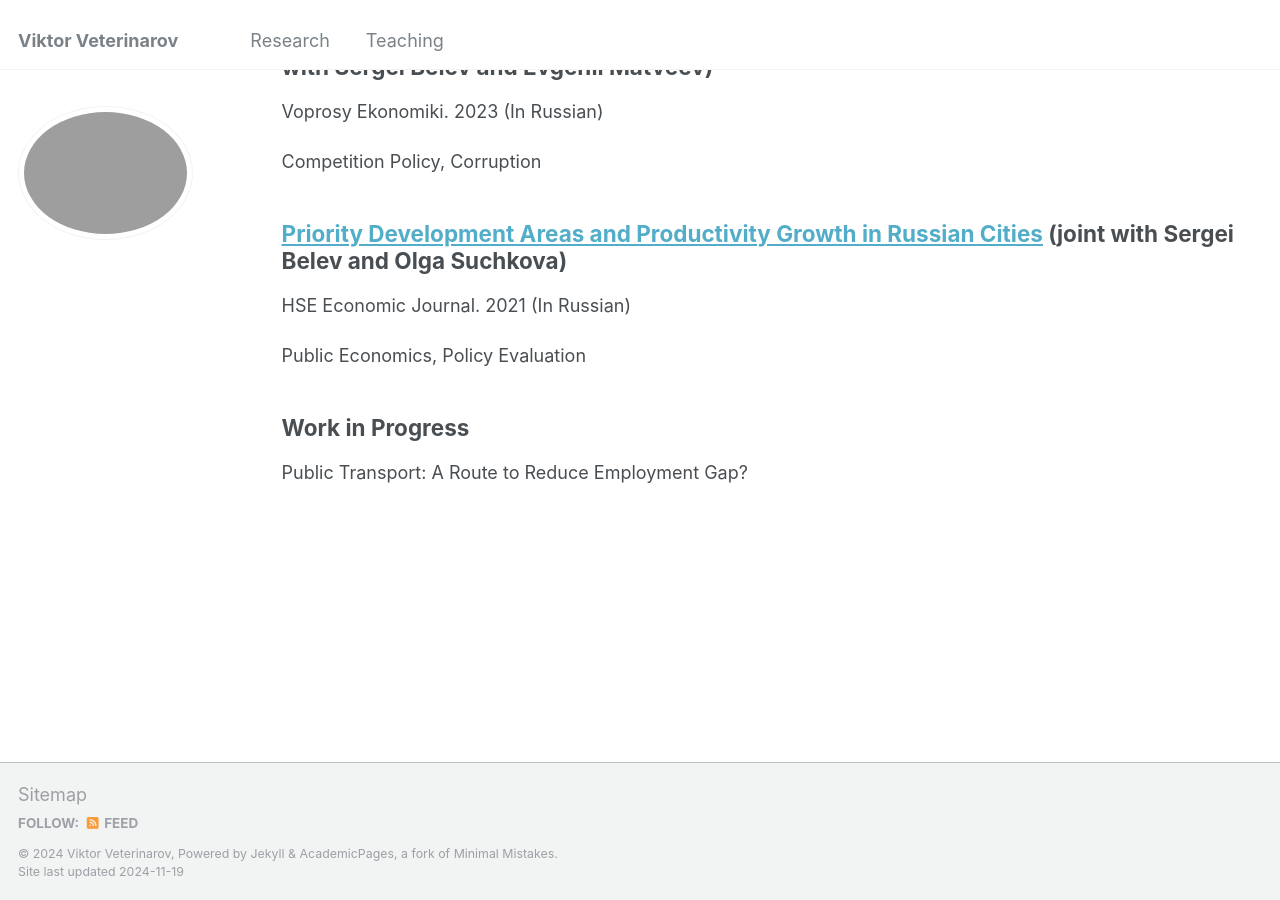
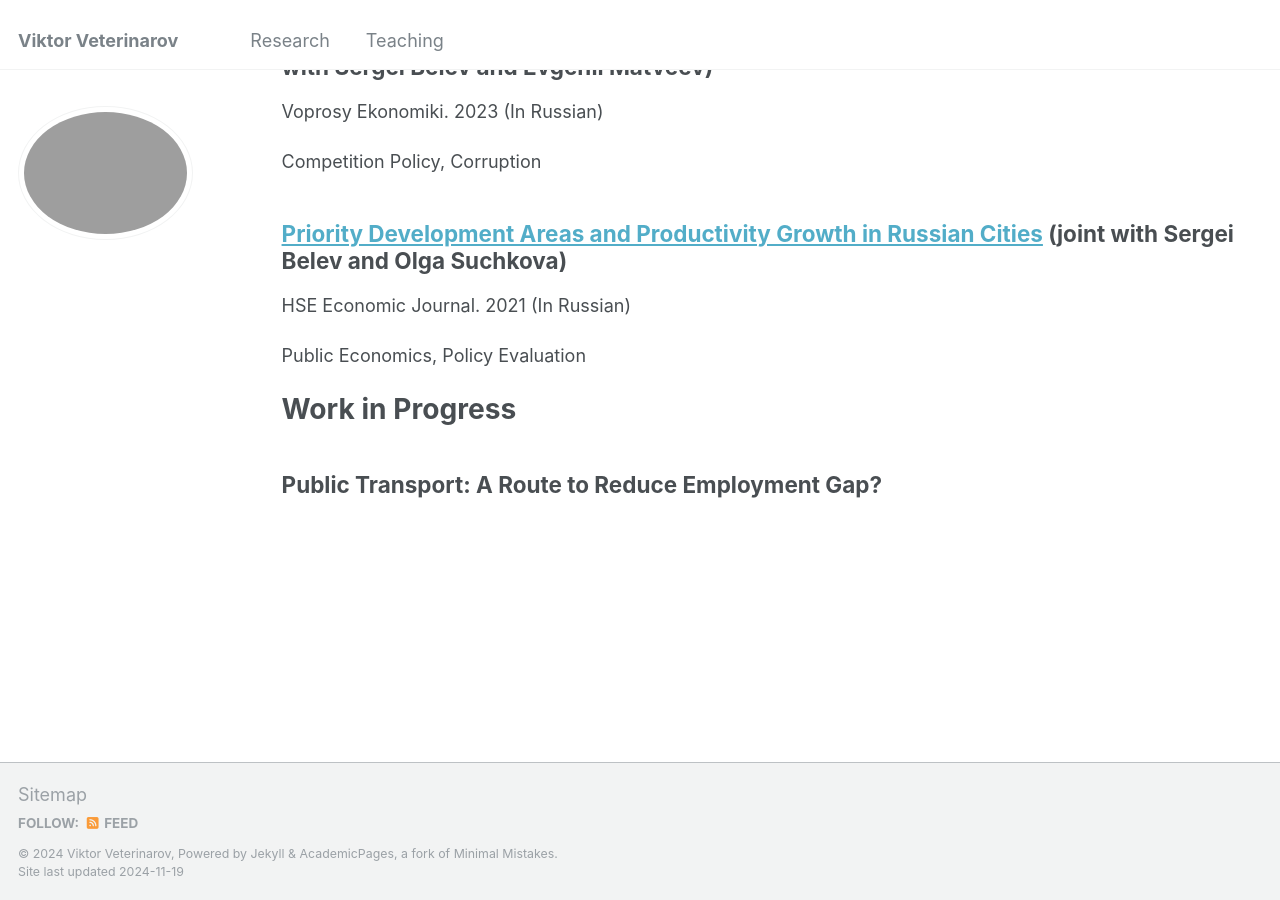
Before and after one commit to viktorveterinarov/viktorveterinarov.github.io, a Jekyll site: the page built from _pages/publications.md, in a window 1280 px wide and 900 px high, scrolled down 663 px. Built offline with Jekyll 4.4.1, drawn with Linux system fonts in a browser that asks for light colours.

```diff
--- a/_pages/publications.md
+++ b/_pages/publications.md
@@ -37,5 +37,7 @@ Publications in Russian
 </div>
 
 Work in Progress
+=====
+
+Public Transport: A Route to Reduce Employment Gap?
 -----
-Public Transport: A Route to Reduce Employment Gap?
```
